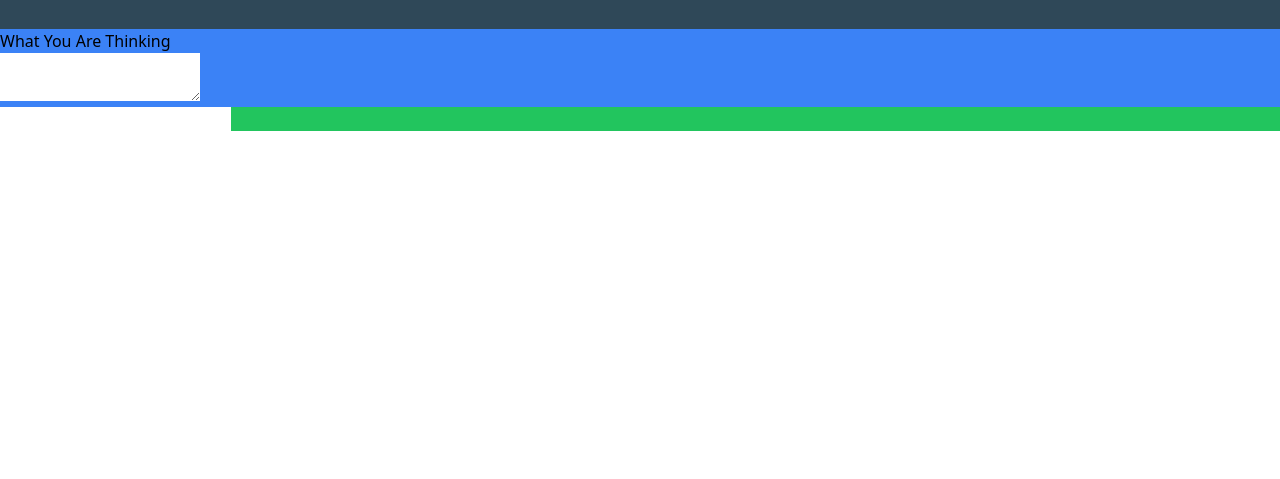
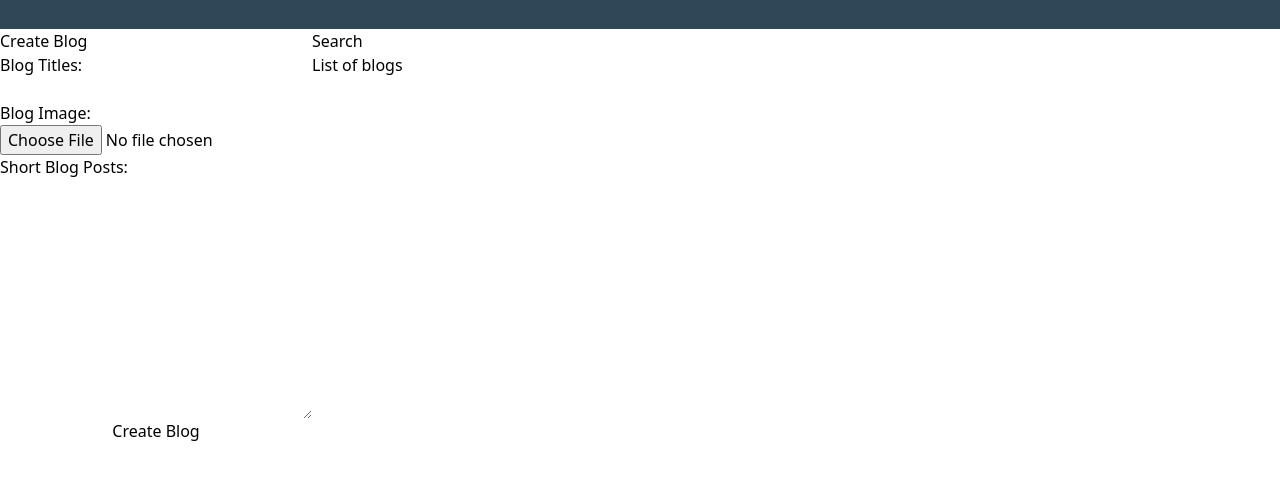
Before and after one commit to yMeeraki/Scriblio, a website: page index.html in a window 1280 px wide. Shown: the part 67-546 px from the top of the page. Drawn offline with Linux system fonts and the light colour scheme.

Commit message:
Create Blog

```diff
--- a/index.html
+++ b/index.html
@@ -1,5 +1,6 @@
 <!DOCTYPE html>
 <html lang="en">
+
 <head>
     <meta charset="UTF-8">
     <meta name="viewport" content="width=device-width, initial-scale=1.0">
@@ -7,6 +8,7 @@
     <link rel="stylesheet" href="./dist/style.css">
 
 </head>
+
 <body>
     <!-- NavBar -->
     <header class="bg-primary text-white p-5 flex flex-col md:gap-10 md:flex-row md:p-8">
@@ -27,20 +29,44 @@
     </header>
 
     <!-- Content -->
-    <main class="bg-blue-500">
-        <aside>
-            <label for="create-blog">
-                <h4>What You Are Thinking</h4>
-            </label>
-            <textarea name="create-blog" id="create-blog"></textarea>
+    <main class="flex">
+        <aside id="create-blog-form" class="h-full bg-secondary">
+            <h1>Create Blog</h1>
+            <!-- Add New Blog -->
+
+                <form  class="flex flex-col relative top-2.5 w-full ">
+                    <label for="blog-titles">Blog Titles:</label>
+                    <input type="text" name="blog-titles" id="blog-titles">
+
+                    <label for="blog-img">Blog Image:</label>
+                    <input type="file" id="blog-img" name="blog-img" accept="image/*">
+
+                    <label for="short-blog-posts">Short Blog Posts:</label>
+                    <textarea name="short-blog-posts" id="short-blog-posts" cols="30" rows="10"></textarea>
+
+                    <input type="submit" value="Create Blog">
+                </form>
+
+
+
         </aside>
-        <section></section>
+
+
+
+        <section>
+            <!-- Search -->
+            <div>
+                Search
+            </div>
+
+            <!-- List of Blogs -->
+            <div>
+                List of blogs
+            </div>
+        </section>
     </main>
 
-    <!--Search Features -->
-     <aside class="bg-green-500">
-        <label for="search-blog"></label>
-        <input type="text" id="search-blog">
-     </aside>
+
 </body>
+<script type="module" src="index.js" defer></script>
 </html>
--- /dev/null
+++ b/index.js
@@ -0,0 +1,7 @@
+function openBlog() {
+    document.getElementById("create-blog-form").style.width = "100%";
+}
+
+function closeBlog() {
+    document.getElementById("create-blog-form").style.width = "0%";
+}
```
